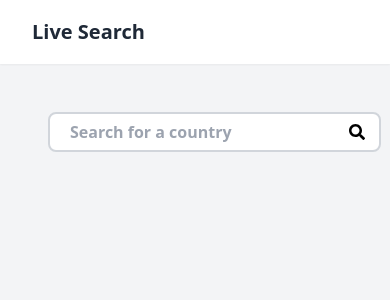
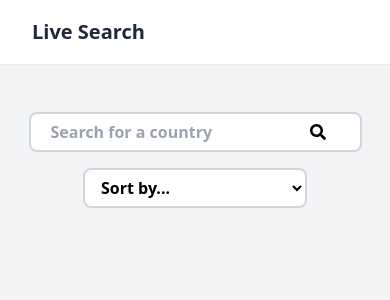
Before and after one commit to ylcN101/LiveSearch, a Next.js app: page / in a window 390 px wide. Shown: the top 300 px of the page. Built offline with nearby package versions, Linux system fonts and the light colour scheme.

Commit message:
fixed responsiveness

```diff
--- a/components/CountryList.tsx
+++ b/components/CountryList.tsx
@@ -9,7 +9,7 @@ interface CountryListProps {
 
 const CountryList: React.FC<CountryListProps> = ({ countries, onCountrySelect }) => {
   return (
-    <div className="mt-4 grid grid-cols-2 lg:grid-cols-4 gap-4 transition-all duration-500 ease-in-out">
+    <div className="mt-4 grid max-sm:grid-cols-1 grid-cols-2 lg:grid-cols-4 gap-4 transition-all duration-500 ease-in-out">
       {countries.map((country) => (
         <article
           onClick={() => onCountrySelect(country)}
--- a/components/LiveSearch.tsx
+++ b/components/LiveSearch.tsx
@@ -44,7 +44,7 @@ const LiveSearch: React.FC = () => {
   return (
     <div className="flex flex-col w-full">
       {/* Search input */}
-      <form className="flex gap-4">
+      <form className="flex flex-col gap-4 sm:flex-row">
         <div className="flex justify-center items-center relative">
           <input
             className="border-2 border-gray-300 bg-white h-10 px-5 pr-16 rounded-lg focus:outline-none font-bold"
@@ -58,8 +58,9 @@ const LiveSearch: React.FC = () => {
         </div>
 
         {/* Select */}
+        <div className="flex items-center justify-center">
           <select
-          className="border-2 border-gray-300 bg-white h-10 px-5 pr-16 rounded-lg focus:outline-none font-bold"
+            className="border-2 border-gray-300 bg-white h-10 px-3 pr-10 rounded-lg focus:outline-none font-bold"
             value={selectedOption}
             onChange={handleSelectChange}>
             <option value="" disabled hidden>
@@ -69,6 +70,8 @@ const LiveSearch: React.FC = () => {
             <option value="name">Sort by Name</option>
             <option value="population">Sort by Population</option>
           </select>
+        </div>
+
         {/* reset button */}
       </form>
 
--- a/components/Modal.tsx
+++ b/components/Modal.tsx
@@ -17,7 +17,7 @@ const Modal: React.FC<ModalProps> = ({ isOpen, onClose, query }) => {
 
   return (
     <div className="fixed inset-0 bg-gray-900 bg-opacity-90 flex justify-center items-center ">
-      <div className="bg-white rounded-lg p-8 relative">
+      <div className="bg-white rounded-lg p-16 relative">
         <span>
           <IoCloseSharp size={25} className="text-black absolute top-2 right-2 cursor-pointer" onClick={onClose} />
         </span>
--- a/hooks/useWeatherSearch.ts
+++ b/hooks/useWeatherSearch.ts
@@ -1,4 +1,5 @@
 import { useQuery, UseQueryResult } from 'react-query'
+import { isAxiosError } from 'axios'
 import axios from 'axios'
 import { CurrentWeather } from '../types/types'
 
@@ -15,12 +16,10 @@ const fetchWeather = async (cityName: string): Promise<WeatherData> => {
     const response = await axios.get<WeatherData>(apiUrl)
     return response.data
   } catch (error) {
-    if (axios.isAxiosError(error)) {
-      const message = error.response?.data?.message || 'An error occurred'
-      throw new Error(message)
-    } else {
-      throw new Error('Failed to fetch weather')
+    if (isAxiosError(error)) {
+      throw new Error(error.response?.data?.message ?? 'An error occurred')
     }
+    throw new Error('An error occurred')
   }
 }
 
```
Lines whose indentation alone changed are shown as unchanged.
